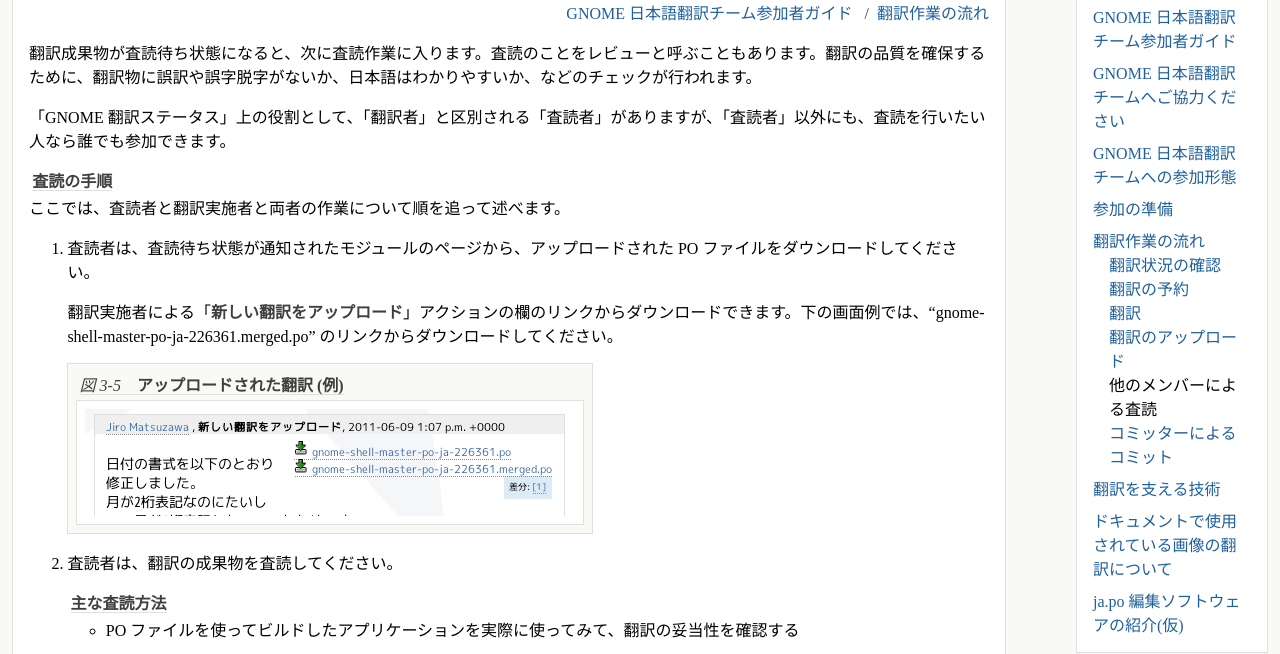
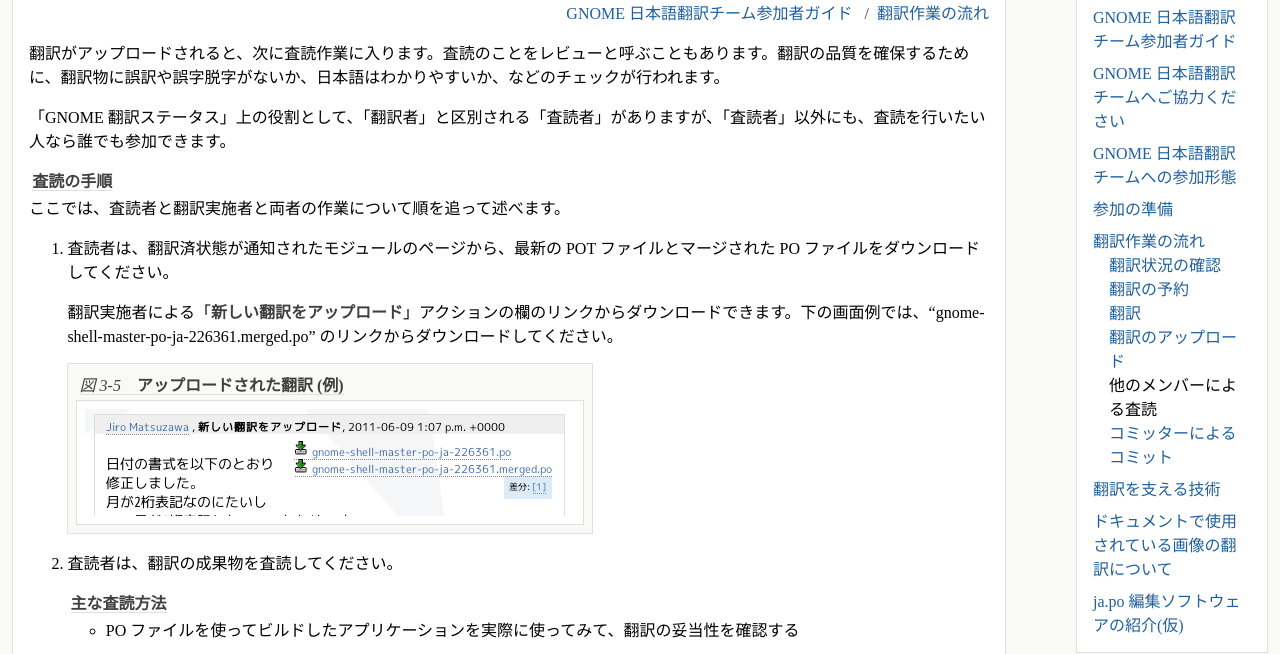
Before and after one commit to yasumichi/gnomeja-guide, a plain HTML site: page review.html in a window 1280 px wide. Shown: the part 131-785 px from the top of the page. Drawn offline with Linux system fonts and the light colour scheme.

Commit message:
「査読待ち」廃止による修正が不十分であったため修正

```diff
--- a/review.html
+++ b/review.html
@@ -442,14 +442,14 @@ dd.answer div.label { float: left; }
 <li class="linktrail linktrail-first"><a class="linktrail" href="gnomeja-guide.html" title="GNOME 日本語翻訳チーム参加者ガイド">GNOME 日本語翻訳チーム参加者ガイド</a></li>
 <li class="linktrail linktrail-last"><a class="linktrail" href="workflow.html" title="翻訳作業の流れ">翻訳作業の流れ</a></li>
 </ul>
-<p class="para block block-first">翻訳成果物が査読待ち状態になると、次に査読作業に入ります。査読のことをレビューと呼ぶこともあります。翻訳の品質を確保するために、翻訳物に誤訳や誤字脱字がないか、日本語はわかりやすいか、などのチェックが行われます。</p>
+<p class="para block block-first">翻訳がアップロードされると、次に査読作業に入ります。査読のことをレビューと呼ぶこともあります。翻訳の品質を確保するために、翻訳物に誤訳や誤字脱字がないか、日本語はわかりやすいか、などのチェックが行われます。</p>
 <p class="para block">「GNOME 翻訳ステータス」上の役割として、「翻訳者」と区別される「査読者」がありますが、「査読者」以外にも、査読を行いたい人なら誰でも参加できます。</p>
 <div class="block list procedure">
 <div class="block block-first title title-formal"><span class="title"><span class="label"></span>査読の手順</span></div>
 <p class="para block block-first">ここでは、査読者と翻訳実施者と両者の作業について順を追って述べます。</p>
 <ol class="procedure">
 <li>
-          <p class="para block block-first">査読者は、査読待ち状態が通知されたモジュールのページから、アップロードされた PO ファイルをダウンロードしてください。</p>
+          <p class="para block block-first">査読者は、翻訳済状態が通知されたモジュールのページから、最新の POT ファイルとマージされた PO ファイルをダウンロードしてください。</p>
           <p class="para block">翻訳実施者による「<span class="guilabel">新しい翻訳をアップロード</span>」アクションの欄のリンクからダウンロードできます。下の画面例では、<span class="quote">“gnome-shell-master-po-ja-226361.merged.po”</span> のリンクからダウンロードしてください。</p>
           <div class=" block figure block-indent">
 <div class="block block-first title title-formal"><span class="title"><span class="label"><span style="font-style: italic; ">図 3-5</span> </span>アップロードされた翻訳 (例)</span></div>
```
